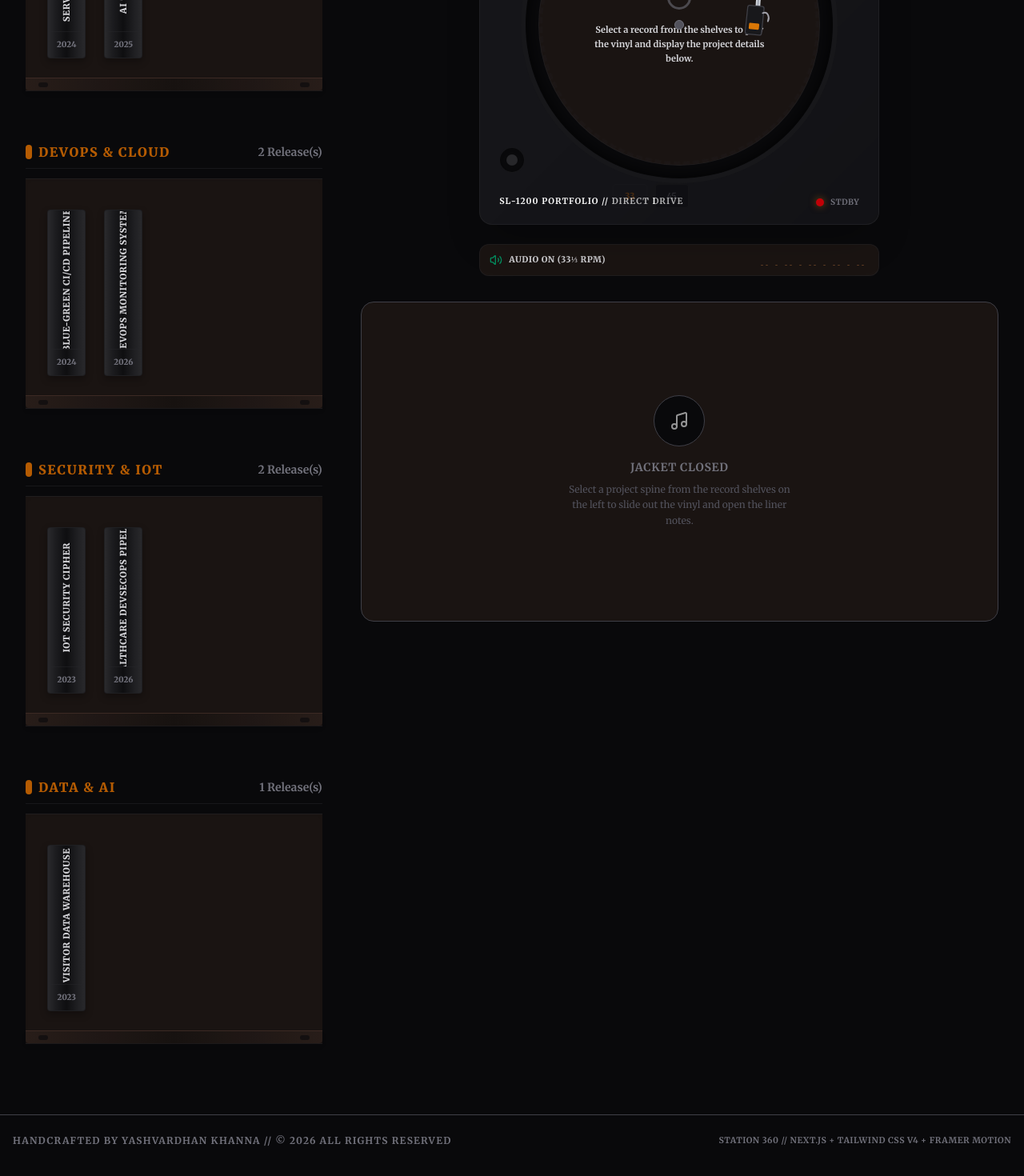
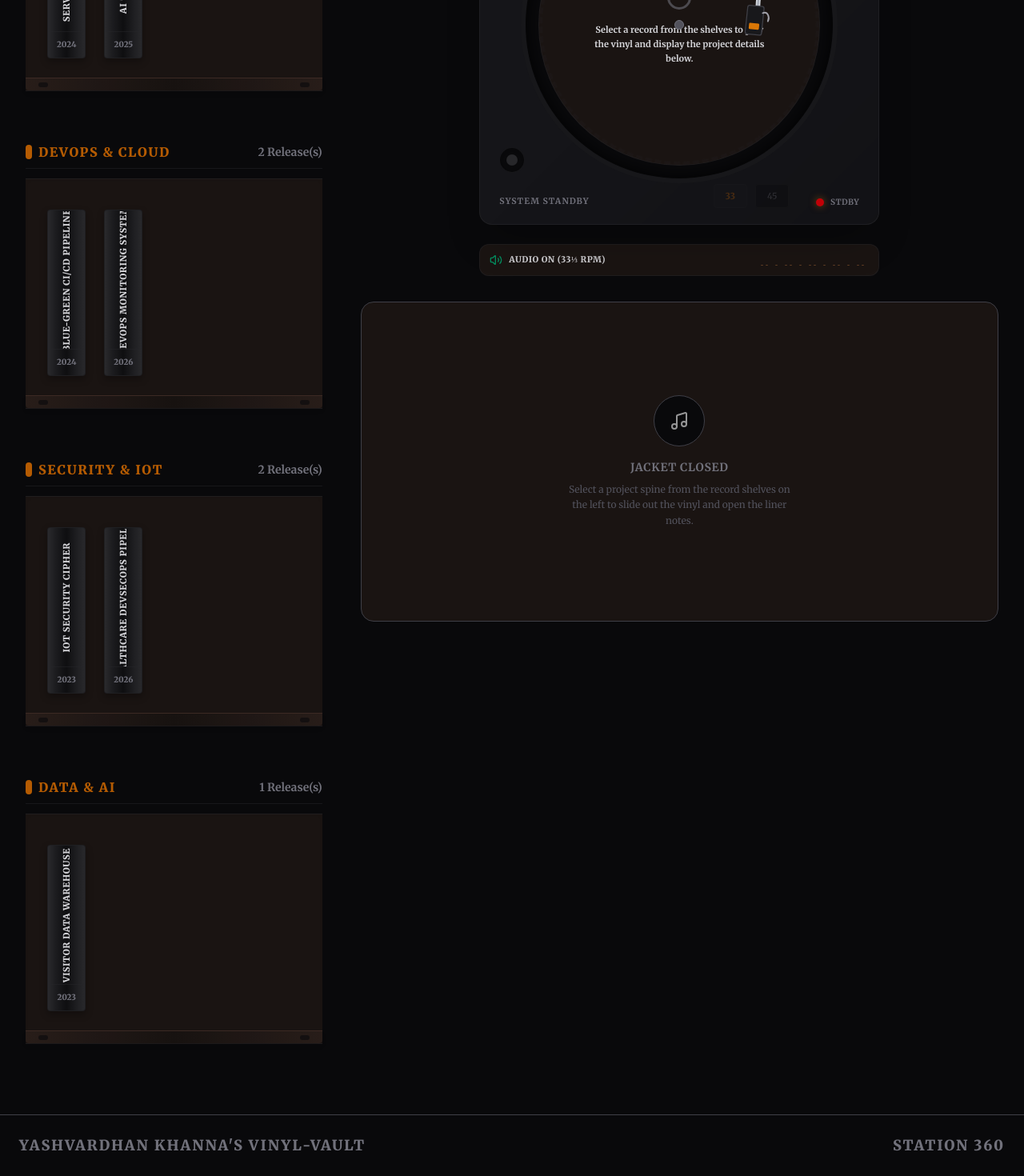
Before and after one commit to YashK3086/vinyl-vault, a Next.js app: page / in a window 1280 px wide. Shown: the part 1142-2612 px from the top of the page at 80% size. Built offline with nearby package versions, Linux system fonts and the light colour scheme.

Commit message:
Fix center alignment, reposition speed selector buttons, fix active record disc overlap, and update footer styling

```diff
--- a/app/page.js
+++ b/app/page.js
@@ -339,13 +339,12 @@ export default function Home() {
 
       {/* Retro Store Footer */}
       <footer className="w-full z-10 border-t border-zinc-700 bg-zinc-950 py-6 text-center">
-        <div className="max-w-7xl mx-auto px-4 flex flex-col sm:flex-row items-center justify-between gap-4">
-          <p className="text-xs font-semibold font-mono text-zinc-500 hover:text-zinc-300 transition-colors uppercase tracking-widest cursor-default">
-            HANDCRAFTED BY YASHVARDHAN KHANNA // © 2026 ALL RIGHTS RESERVED
+        <div className="max-w-7xl mx-auto px-6 flex flex-col sm:flex-row items-center justify-between gap-4">
+          <p className="text-base sm:text-lg font-black font-mono text-zinc-500 hover:text-zinc-300 transition-colors uppercase tracking-widest cursor-default">
+            YASHVARDHAN KHANNA'S VINYL-VAULT
           </p>
-          <p className="text-[10.5px] font-semibold font-mono text-zinc-500 hover:text-zinc-300 transition-colors uppercase tracking-wider flex items-center gap-2 cursor-default">
-            <span className="w-2 h-2 rounded-full bg-emerald-600 inline-block animate-ping" />
-            STATION 360 // NEXT.js + TAILWIND CSS v4 + FRAMER MOTION
+          <p className="text-base sm:text-lg font-black font-mono text-zinc-500 hover:text-zinc-300 transition-colors uppercase tracking-widest cursor-default">
+            STATION 360
           </p>
         </div>
       </footer>
--- a/components/JukeboxLounge.js
+++ b/components/JukeboxLounge.js
@@ -155,7 +155,7 @@ export default function JukeboxLounge() {
                 "Music gives a soul to the universe, wings to the mind, flight to the imagination and life to everything."
               </p>
               <span className="text-[10px] text-zinc-400 font-bold font-mono mt-1.5 uppercase tracking-widest">
-                — Plato // Philosophy
+                — Plato
               </span>
             </div>
           </div>
--- a/components/RecordShelf.js
+++ b/components/RecordShelf.js
@@ -81,7 +81,7 @@ export default function RecordShelf({ activeRecord, setActiveRecord }) {
                   }
 
                   // Disc sliding animations
-                  const isDiscOut = isHovered || isActive;
+                  const isDiscOut = isHovered;
                   const discY = isDiscOut ? -65 : -20;
                   const discOpacity = isDiscOut ? 1 : 0;
                   const discScale = isDiscOut ? 1 : 0.8;
--- a/components/TurntableDeck.js
+++ b/components/TurntableDeck.js
@@ -195,9 +195,15 @@ export default function TurntableDeck({ activeRecord }) {
           </div>
         </div>
 
-        {/* Brand/Model text */}
-        <div className="absolute bottom-5 left-6 font-mono text-[10.5px] uppercase tracking-widest text-zinc-550 select-none font-semibold">
-          SL-1200 PORTFOLIO // DIRECT DRIVE
+        {/* Brand/Model / Active Project Title */}
+        <div className="absolute bottom-5 left-6 max-w-[200px] sm:max-w-[240px] truncate font-mono text-[10.5px] uppercase tracking-widest text-zinc-500 select-none font-bold">
+          {activeRecord ? (
+            <span className="text-amber-600/80 font-black">
+              {activeRecord.title}
+            </span>
+          ) : (
+            "SYSTEM STANDBY"
+          )}
         </div>
 
         {/* LED Indicator Light */}
@@ -218,7 +224,7 @@ export default function TurntableDeck({ activeRecord }) {
         </div>
 
         {/* Speed Selector Buttons */}
-        <div className="absolute bottom-5 left-1/3 flex gap-2.5 z-20">
+        <div className="absolute bottom-5 right-28 flex gap-2.5 z-20">
           <button
             onClick={() => setRpm(33)}
             disabled={!activeRecord}
@@ -260,7 +266,7 @@ export default function TurntableDeck({ activeRecord }) {
         <div className="w-[88%] aspect-square rounded-full bg-zinc-950 border-[6px] border-zinc-800/50 shadow-[inset_0_0_20px_rgba(0,0,0,0.9)] flex items-center justify-center relative">
 
           {/* Spindle Pin (Center) */}
-          <div className="absolute w-3 h-3 rounded-full bg-zinc-600 border border-zinc-500 z-30 shadow" />
+          <div className="absolute w-3 h-3 rounded-full bg-zinc-600 border border-zinc-500 z-30 shadow top-1/2 left-1/2 -translate-x-1/2 -translate-y-1/2" />
 
           <AnimatePresence mode="wait">
             {!activeRecord ? (
@@ -286,7 +292,7 @@ export default function TurntableDeck({ activeRecord }) {
                 animate={{ y: 0, rotate: 0, opacity: 1, scale: 1 }}
                 exit={{ y: 200, rotate: 45, opacity: 0, scale: 0.8 }}
                 transition={{ type: "spring", stiffness: 100, damping: 15 }}
-                className="absolute inset-2 rounded-full vinyl-grooves bg-[radial-gradient(circle,_var(--tw-gradient-stops))] from-zinc-800 via-zinc-950 to-black border border-zinc-850/50 flex items-center justify-center relative cursor-pointer z-10 overflow-hidden"
+                className="absolute inset-2 rounded-full vinyl-grooves bg-[radial-gradient(circle,_var(--tw-gradient-stops))] from-zinc-800 via-zinc-950 to-black border border-zinc-850/50 flex items-center justify-center cursor-pointer z-10 overflow-hidden"
               >
                 {/* Physics Rotation Controller */}
                 <div
```
